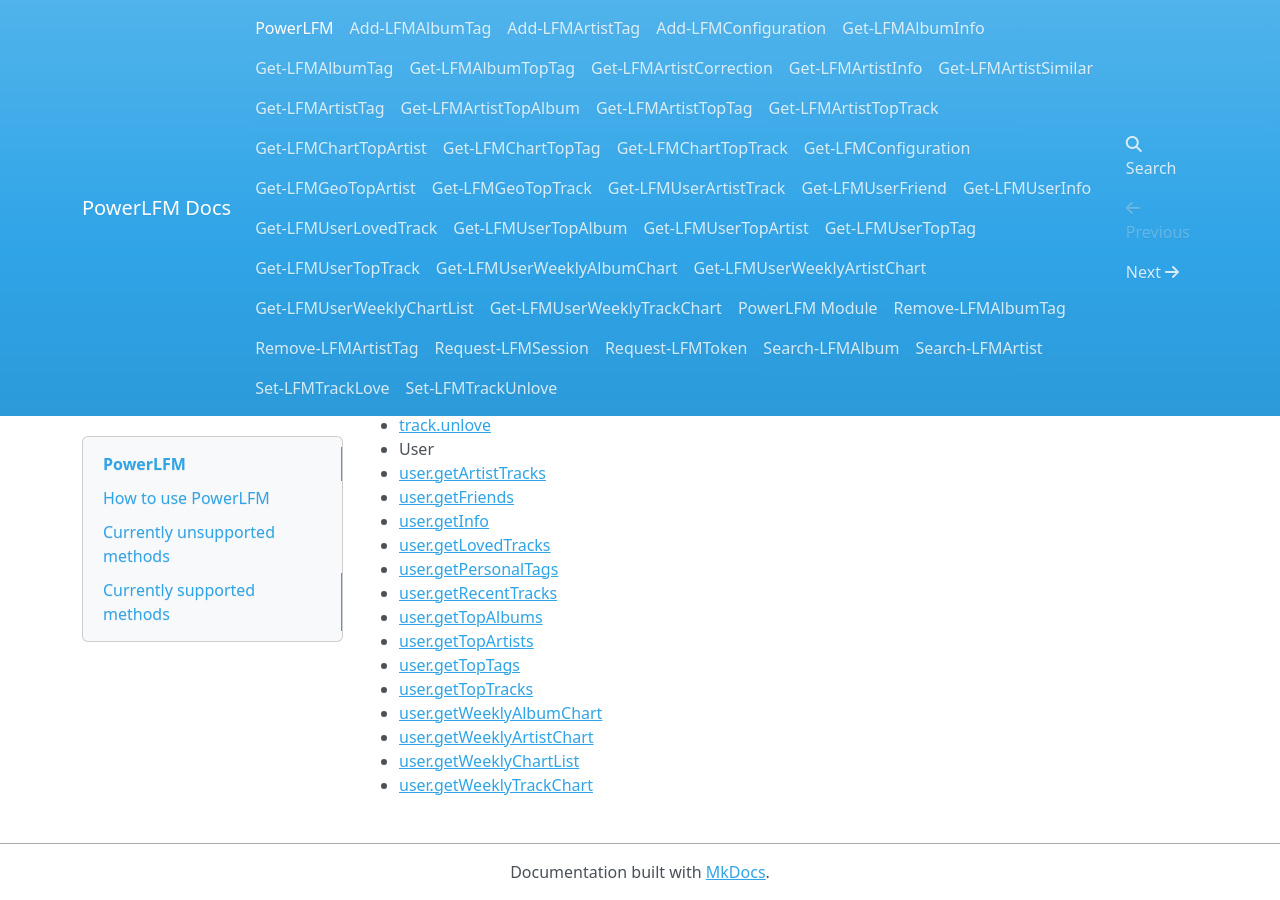
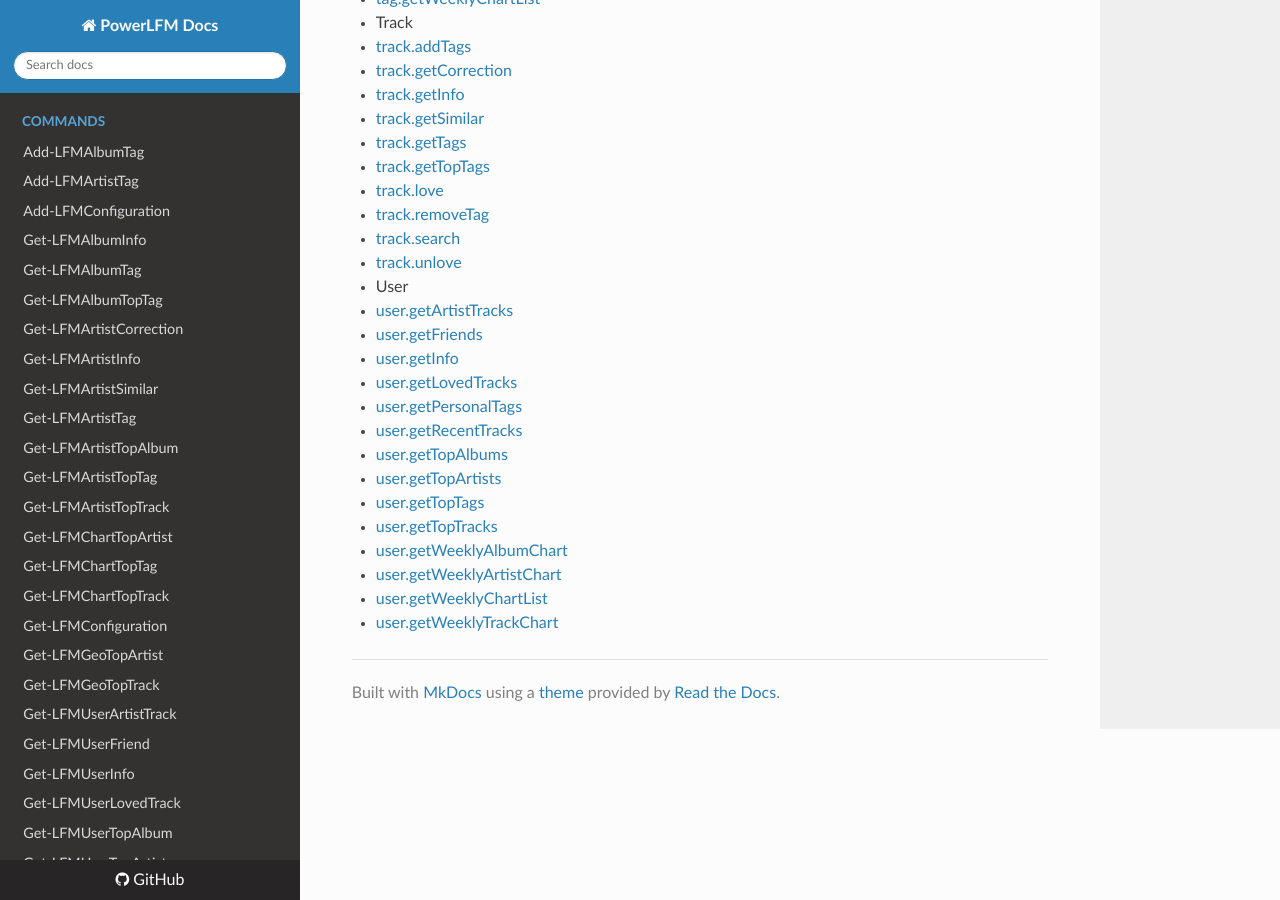
Before and after one commit to camusicjunkie/PowerLFM, an MkDocs documentation site: the page built from docs/README.md, in a window 1280 px wide and 900 px high, scrolled down 2145 px. Built offline with MkDocs 1.6.1, drawn with Linux system fonts in a browser that asks for light colours; nearby versions of some CDN libraries; part of the change alters nothing that is shown.

Commit message:
Fixed mkdocs.yml

```diff
--- a/mkdocs.yml
+++ b/mkdocs.yml
@@ -1 +1,46 @@
 site_name: PowerLFM Docs
+repo_url: https://github.com/camusicjunkie/PowerLFM
+theme: readthedocs
+home: README.md
+nav:
+  - Commands:
+    - Add-LFMAlbumTag: Add-LFMAlbumTag.md
+    - Add-LFMArtistTag: Add-LFMArtistTag.md
+    - Add-LFMConfiguration: Add-LFMConfiguration.md
+    - Get-LFMAlbumInfo: Get-LFMAlbumInfo.md
+    - Get-LFMAlbumTag: Get-LFMAlbumTag.md
+    - Get-LFMAlbumTopTag: Get-LFMAlbumTopTag.md
+    - Get-LFMArtistCorrection: Get-LFMArtistCorrection.md
+    - Get-LFMArtistInfo: Get-LFMArtistInfo.md
+    - Get-LFMArtistSimilar: Get-LFMArtistSimilar.md
+    - Get-LFMArtistTag: Get-LFMArtistTag.md
+    - Get-LFMArtistTopAlbum: Get-LFMArtistTopAlbum.md
+    - Get-LFMArtistTopTag: Get-LFMArtistTopTag.md
+    - Get-LFMArtistTopTrack: Get-LFMArtistTopTrack.md
+    - Get-LFMChartTopArtist: Get-LFMChartTopArtist.md
+    - Get-LFMChartTopTag: Get-LFMChartTopTag.md
+    - Get-LFMChartTopTrack: Get-LFMChartTopTrack.md
+    - Get-LFMConfiguration: Get-LFMConfiguration.md
+    - Get-LFMGeoTopArtist: Get-LFMGeoTopArtist.md
+    - Get-LFMGeoTopTrack: Get-LFMGeoTopTrack.md
+    - Get-LFMUserArtistTrack: Get-LFMUserArtistTrack.md
+    - Get-LFMUserFriend: Get-LFMUserFriend.md
+    - Get-LFMUserInfo: Get-LFMUserInfo.md
+    - Get-LFMUserLovedTrack: Get-LFMUserLovedTrack.md
+    - Get-LFMUserTopAlbum: Get-LFMUserTopAlbum.md
+    - Get-LFMUserTopArtist: Get-LFMUserTopArtist.md
+    - Get-LFMUserTopTag: Get-LFMUserTopTag.md
+    - Get-LFMUserTopTrack: Get-LFMUserTopTrack.md
+    - Get-LFMUserWeeklyAlbumChart: Get-LFMUserWeeklyAlbumChart.md
+    - Get-LFMUserWeeklyArtistChart: Get-LFMUserWeeklyArtistChart.md
+    - Get-LFMUserWeeklyChartList: Get-LFMUserWeeklyChartList.md
+    - Get-LFMUserWeeklyTrackChart: Get-LFMUserWeeklyTrackChart.md
+    - Remove-LFMAlbumTag: Remove-LFMAlbumTag.md
+    - Remove-LFMArtistTag: Remove-LFMArtistTag.md
+    - Request-LFMSession: Request-LFMSession.md
+    - Request-LFMToken: Request-LFMToken.md
+    - Search-LFMAlbum: Search-LFMAlbum.md
+    - Search-LFMArtist: Search-LFMArtist.md
+    - Set-LFMTrackLove: Set-LFMTrackLove.md
+    - Set-LFMTrackUnlove: Set-LFMTrackUnlove.md
+    - Index: PowerLFM.md
```
